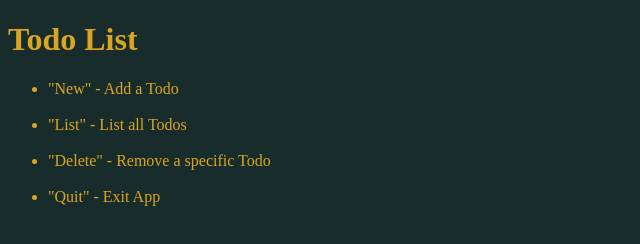
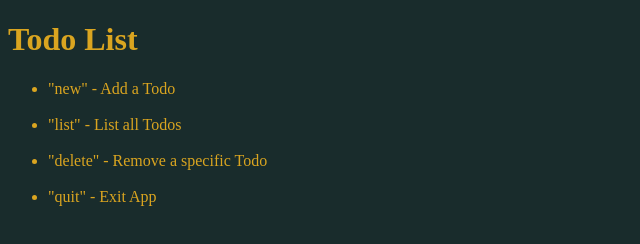
Before and after one commit to vinedsel/nakedTodo, a plain HTML site: page index.html in a window 1280 px wide. Shown: the full height of the page, 0-640 px from the left. Drawn offline with Linux system fonts and the light colour scheme.

Commit message:
Minor change

```diff
--- a/index.html
+++ b/index.html
@@ -11,13 +11,13 @@
     <h1>Todo List</h1>
 
     <ul>
-        <li>"New" - Add a Todo</li>
+        <li>"new" - Add a Todo</li>
         <br>
-        <li>"List" - List all Todos</li>
+        <li>"list" - List all Todos</li>
         <br>
-        <li>"Delete" - Remove a specific Todo</li>
+        <li>"delete" - Remove a specific Todo</li>
         <br>
-        <li>"Quit" - Exit App</li>
+        <li>"quit" - Exit App</li>
     </ul>
 
     <script src="todos.js"></script>
```
